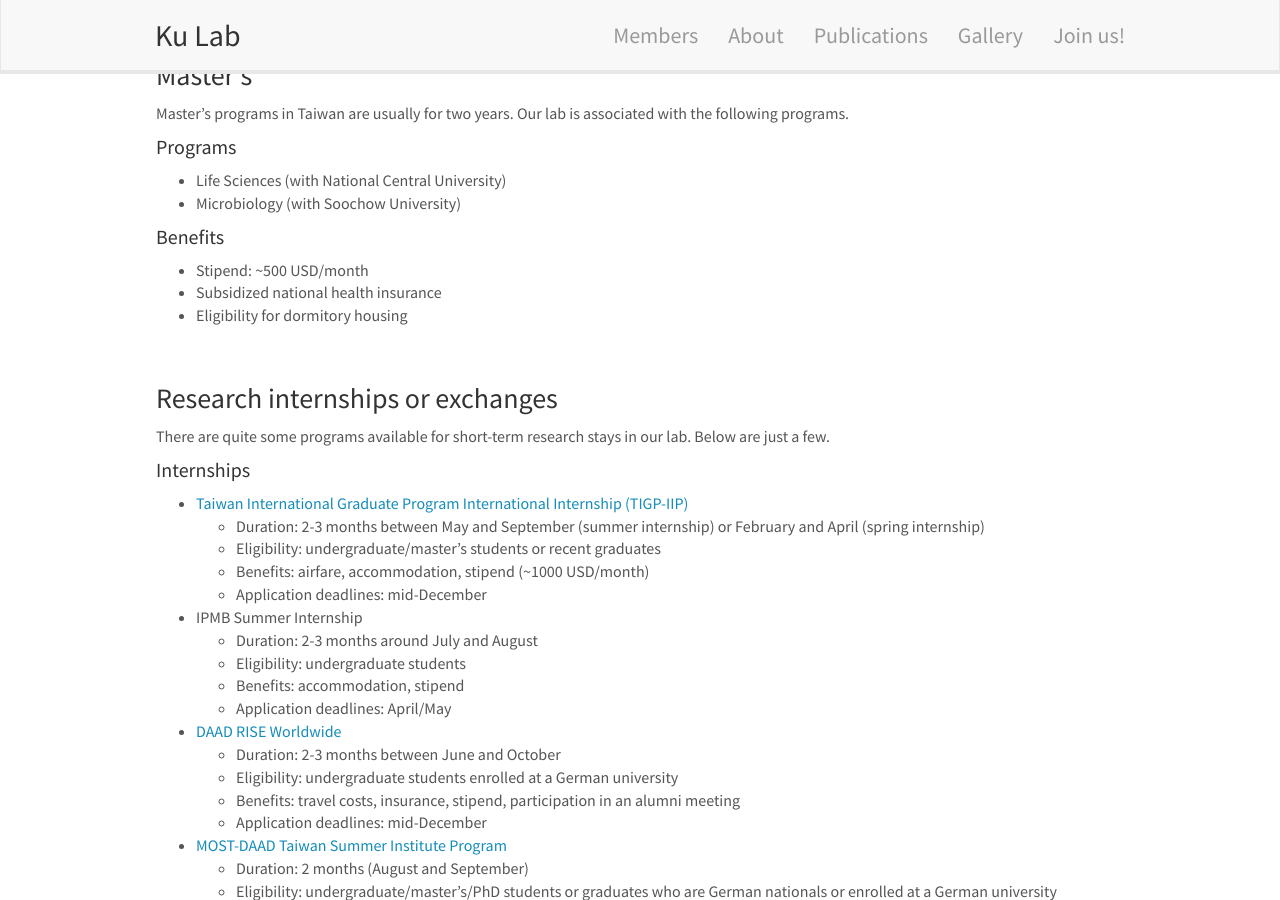
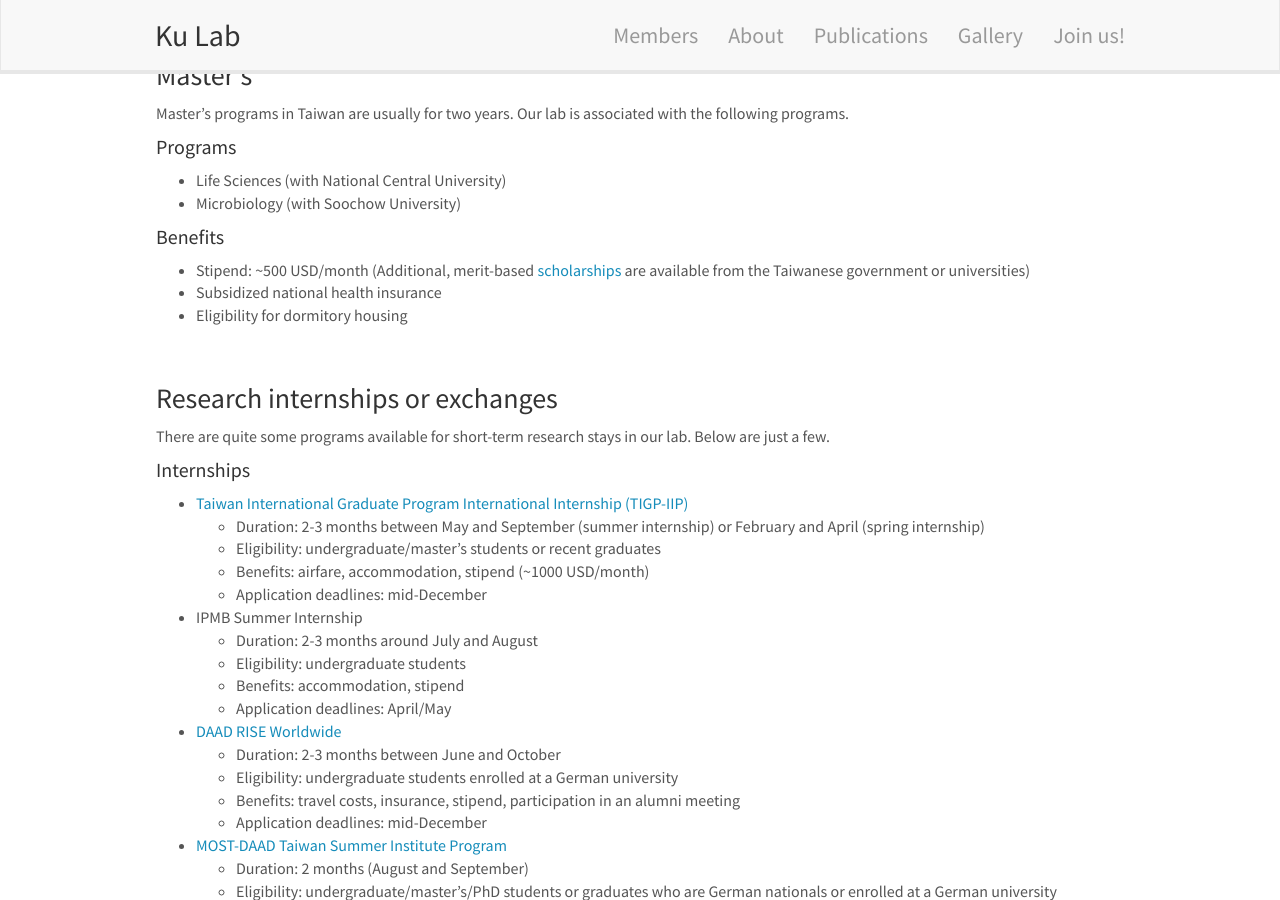
Before and after one commit to tzutongkao/Kao_Lab, a Jekyll site: the page built from _pages/openings.md, in a window 1280 px wide and 900 px high, scrolled down 1368 px. Built offline with Jekyll 4.4.1, drawn with Linux system fonts in a browser that asks for light colours; nearby versions of some CDN libraries.

Commit message:
Update openings.md

```diff
--- a/_pages/openings.md
+++ b/_pages/openings.md
@@ -68,7 +68,7 @@ Master's programs in Taiwan are usually for two years. Our lab is associated wit
 * Microbiology (with Soochow University)
 
 #### Benefits
-* Stipend: ~500 USD/month
+* Stipend: ~500 USD/month (Additional, merit-based [scholarships](https://oia.ntu.edu.tw/study-at-ntu/degree-student/scholarships/scholarships-for-prospective-students) are available from the Taiwanese government or universities)
 * Subsidized national health insurance
 * Eligibility for dormitory housing
 
```
